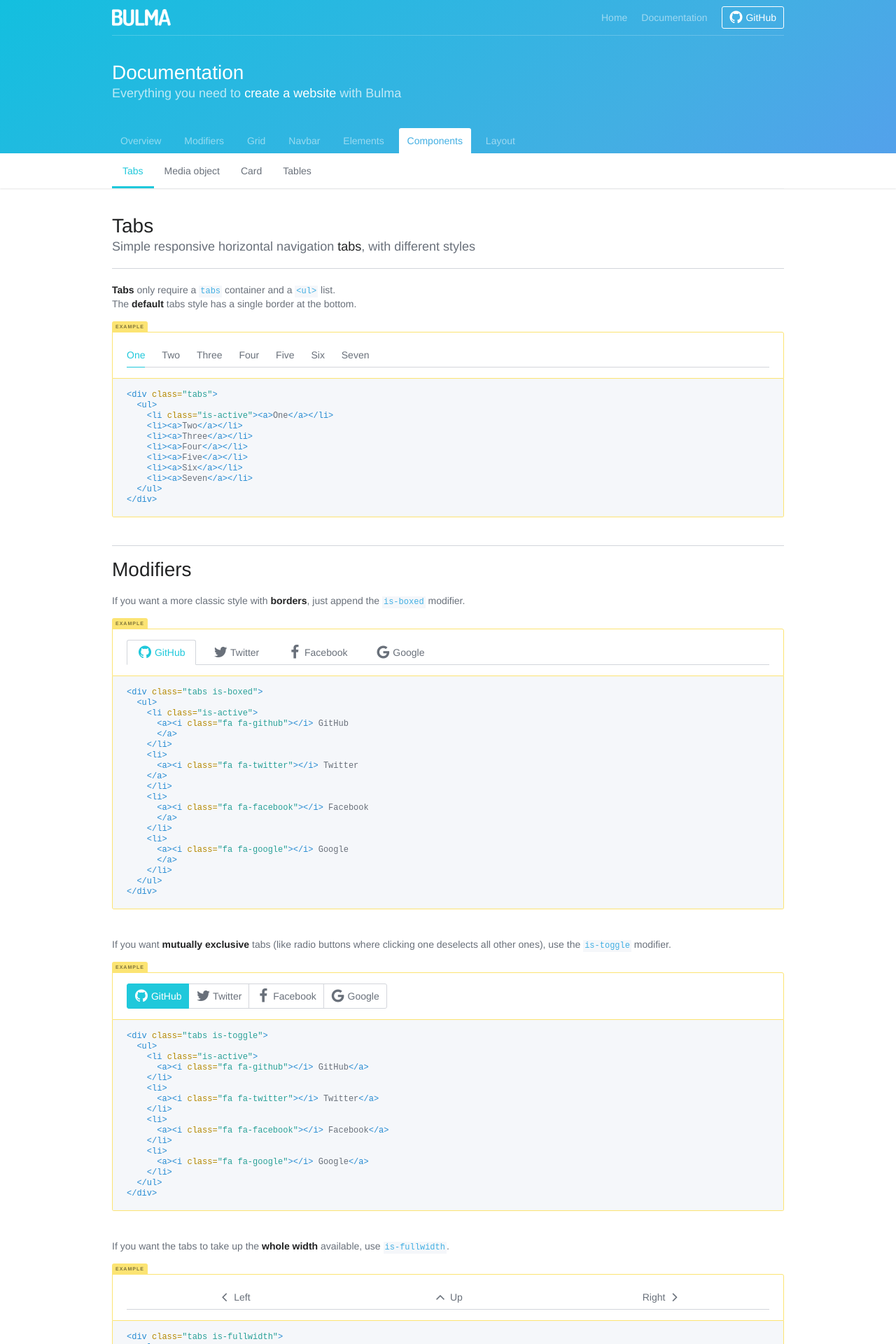
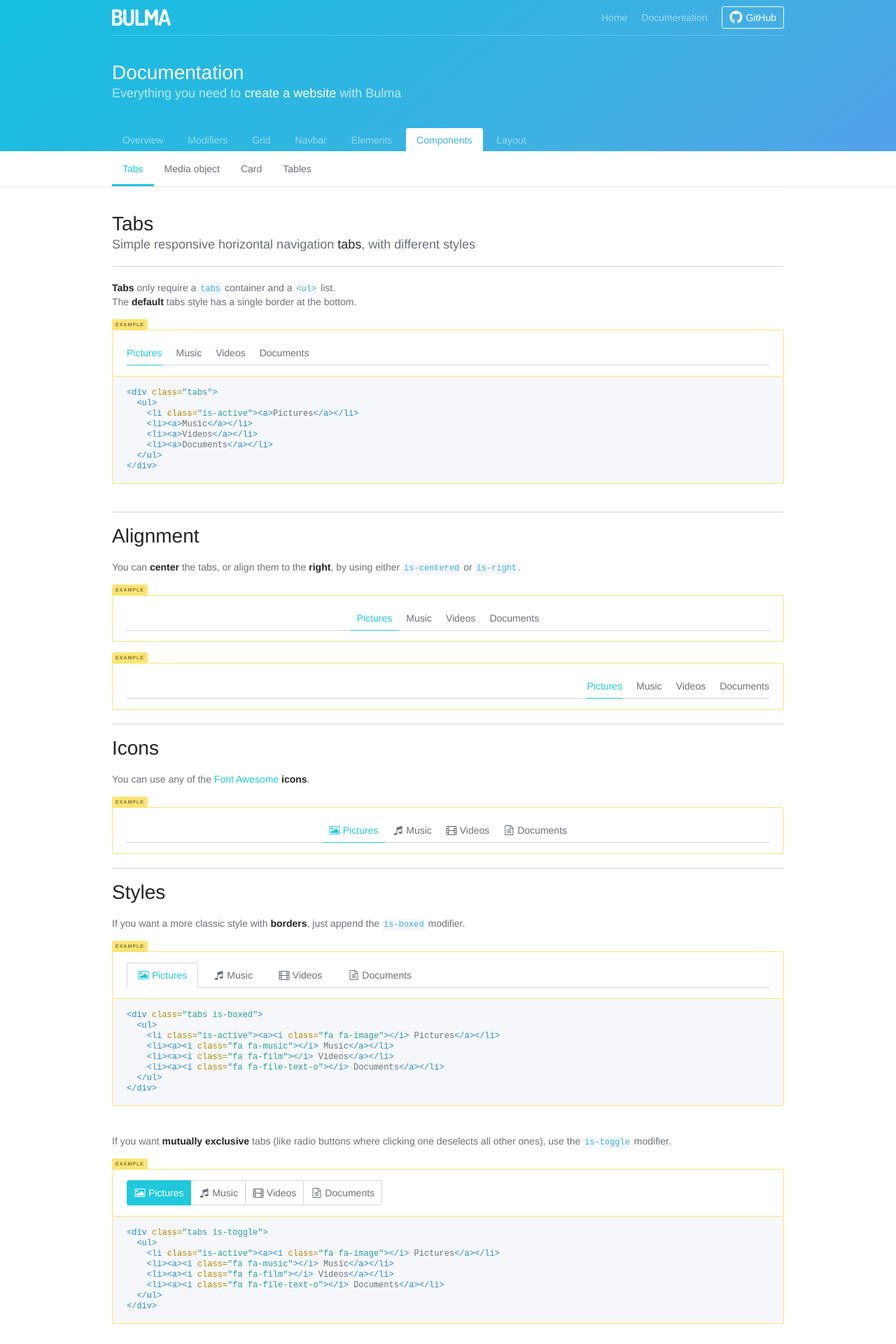
Before and after one commit to jgthms/bulma-website, a Jekyll site: the page built from documentation/components/tabs.html, in a window 1280 px wide. Shown: the top 1920 px of the page at 70% size. Built offline with Jekyll 4.4.1, drawn with Linux system fonts in a browser that asks for light colours; nearby versions of some CDN libraries; some of the changed text lies outside the part shown.

```diff
--- a/bower_components/bulma/bulma/components/tabs.sass
+++ b/bower_components/bulma/bulma/components/tabs.sass
@@ -6,9 +6,10 @@
   &:not(:last-child)
     margin-bottom: 20px
   .fa
-    line-height: 24px
-    margin: 0 -2px
-    width: 24px
+    font-size: 14px
+    line-height: 20px
+    margin: 2px -2px
+    width: 20px
   a
     border-bottom: 1px solid $border
     color: $text
@@ -20,7 +21,7 @@
       border-bottom-color: $text-strong
       color: $text-strong
   li
-    display: inline-block
+    display: block
     vertical-align: top
     & + li
       margin-left: 20px
@@ -30,6 +31,19 @@
         color: $link
   ul
     border-bottom: 1px solid $border
+    display: flex
+  &.is-centered
+    a
+      padding: 5px 10px
+    li
+      & + li
+        margin-left: 0
+    ul
+      justify-content: center
+      text-align: center
+  &.is-right
+    ul
+      justify-content: flex-end
   &.is-boxed
     a
       border: 1px solid transparent
@@ -46,10 +60,12 @@
           background: white
           border-color: $border
           border-bottom-color: transparent
+    &.is-centered
+      li
+        &,
+        & + li
+          margin: 0 2px
   &.is-toggle
-    ul
-      border-bottom: none
-      display: flex
     a
       border: 1px solid $border
       margin-bottom: 0
@@ -72,13 +88,14 @@
           border-color: $primary
           color: $primary-invert
           z-index: 1
+    ul
+      border-bottom: none
   &.is-fullwidth
     +tablet
-      ul
-        display: flex
-        justify-content: center
-        text-align: center
       li
         flex: 1
         & + li
           margin-left: 0
+      ul
+        justify-content: center
+        text-align: center
--- a/bower_components/bulma/bulma/elements/buttons.sass
+++ b/bower_components/bulma/bulma/elements/buttons.sass
@@ -16,6 +16,7 @@
 .button
   +control
   padding: 3px 10px
+  white-space: nowrap
   strong
     color: inherit
   small
--- a/bower_components/bulma/bulma/elements/controls.sass
+++ b/bower_components/bulma/bulma/elements/controls.sass
@@ -51,12 +51,22 @@
   width: 100%
   &[type="search"]
     border-radius: 290486px
+  &.is-flat
+    border: none
+    box-shadow: none
+    padding: 4px 8px
   &.is-small
     +control-small
+    &.is-flat
+      padding: 4px 6px
   &.is-medium
     +control-medium
+    &.is-flat
+      padding: 4px 10px
   &.is-large
     +control-large
+    &.is-flat
+      padding: 4px 12px
   &.is-fullwidth
     display: block
     width: 100%
--- a/bower_components/bulma/bulma/layout/hero.sass
+++ b/bower_components/bulma/bulma/layout/hero.sass
@@ -1,3 +1,18 @@
+.hero-video
+  +overlay
+  overflow: hidden
+  &.is-transparent
+    opacity: 0.3
+  video
+    left: 50%
+    min-height: 100%
+    min-width: 100%
+    position: absolute
+    top: 50%
+    transform: translate3d(-50%, -50%, 0)
+  +mobile
+    display: none
+
 .hero-content
   padding: 40px 20px
   +desktop
@@ -23,16 +38,10 @@
     background: none
     box-shadow: none
   .tabs
+    a
+      border: none
     ul
       border-bottom: none
-    a
-      border: none
-      margin-bottom: 0
-      padding: 0 0 10px
-    &.is-boxed
-      a
-        border: none
-        padding: 6px 12px
   &.is-alt
     background: $background
     color: $text-light
@@ -67,7 +76,8 @@
             opacity: 1
         li.is-active a
           opacity: 1
-        &.is-boxed
+        &.is-boxed,
+        &.is-toggle
           a
             color: $color-invert
             &:hover
@@ -95,26 +105,21 @@
           .header-item
             border-top-color: rgba($color-invert, 0.2)
   &.is-fullheight,
-  &.is-medium,
   &.is-large
     +tablet
       .tabs
         font-size: $size-medium
-        a
-          padding-bottom: 15px
-        &.is-boxed
-          a
-            padding: 12px 16px
   &.is-medium
     +tablet
       .hero-content
         padding: 120px 20px
-      .tabs
-        font-size: 16px
     +desktop
       .hero-content
         padding: 120px 0
   &.is-large
+    .tabs
+      a
+        padding: 10px 15px
     +tablet
       .hero-content
         padding: 240px 20px
@@ -127,6 +132,9 @@
     flex-direction: column
     height: 100vh
     justify-content: space-between
+    .tabs
+      a
+        padding: 15px 20px
     .hero-content
       display: flex
       flex: 1
--- a/documentation/components/tabs.html
+++ b/documentation/components/tabs.html
@@ -20,99 +20,93 @@
     <div class="example">
       <div class="tabs">
         <ul>
-          <li class="is-active">
-            <a>One</a>
-          </li>
-          <li>
-            <a>Two</a>
-          </li>
-          <li>
-            <a>Three</a>
-          </li>
-          <li>
-            <a>Four</a>
-          </li>
-          <li>
-            <a>Five</a>
-          </li>
-          <li>
-            <a>Six</a>
-          </li>
-          <li>
-            <a>Seven</a>
-          </li>
+          <li class="is-active"><a>Pictures</a></li>
+          <li><a>Music</a></li>
+          <li><a>Videos</a></li>
+          <li><a>Documents</a></li>
         </ul>
       </div>
     </div>
 {% highlight html %}
 <div class="tabs">
   <ul>
-    <li class="is-active"><a>One</a></li>
-    <li><a>Two</a></li>
-    <li><a>Three</a></li>
-    <li><a>Four</a></li>
-    <li><a>Five</a></li>
-    <li><a>Six</a></li>
-    <li><a>Seven</a></li>
+    <li class="is-active"><a>Pictures</a></li>
+    <li><a>Music</a></li>
+    <li><a>Videos</a></li>
+    <li><a>Documents</a></li>
   </ul>
 </div>
 {% endhighlight %}
 
     <hr>
 
-    <h3 class="title">Modifiers</h3>
+    <h3 class="title">Alignment</h3>
+
+    <div class="content">
+      <p>You can <strong>center</strong> the tabs, or align them to the <strong>right</strong>, by using either <code>is-centered</code> or <code>is-right</code>.</p>
+    </div>
+    <div class="example">
+      <div class="tabs is-centered">
+        <ul>
+          <li class="is-active"><a>Pictures</a></li>
+          <li><a>Music</a></li>
+          <li><a>Videos</a></li>
+          <li><a>Documents</a></li>
+        </ul>
+      </div>
+    </div>
+    <div class="example">
+      <div class="tabs is-right">
+        <ul>
+          <li class="is-active"><a>Pictures</a></li>
+          <li><a>Music</a></li>
+          <li><a>Videos</a></li>
+          <li><a>Documents</a></li>
+        </ul>
+      </div>
+    </div>
+
+    <hr>
+
+    <h3 class="title">Icons</h3>
+
+    <div class="content">
+      <p>You can use any of the <a href="http://fortawesome.github.io/Font-Awesome/">Font Awesome</a> <strong>icons</strong>.</p>
+    </div>
+    <div class="example">
+      <div class="tabs is-centered">
+        <ul>
+          <li class="is-active"><a><i class="fa fa-image"></i> Pictures</a></li>
+          <li><a><i class="fa fa-music"></i> Music</a></li>
+          <li><a><i class="fa fa-film"></i> Videos</a></li>
+          <li><a><i class="fa fa-file-text-o"></i> Documents</a></li>
+        </ul>
+      </div>
+    </div>
+
+    <hr>
+
+    <h3 class="title">Styles</h3>
     <div class="content">
       If you want a more classic style with <strong>borders</strong>, just append the <code>is-boxed</code> modifier.
     </div>
     <div class="example">
       <div class="tabs is-boxed">
         <ul>
-          <li class="is-active">
-            <a>
-              <i class="fa fa-github"></i>
-              GitHub
-            </a>
-          </li>
-          <li>
-            <a>
-              <i class="fa fa-twitter"></i>
-              Twitter
-            </a>
-          </li>
-          <li>
-            <a>
-              <i class="fa fa-facebook"></i>
-              Facebook
-            </a>
-          </li>
-          <li>
-            <a>
-              <i class="fa fa-google"></i>
-              Google
-            </a>
-          </li>
+          <li class="is-active"><a><i class="fa fa-image"></i> Pictures</a></li>
+          <li><a><i class="fa fa-music"></i> Music</a></li>
+          <li><a><i class="fa fa-film"></i> Videos</a></li>
+          <li><a><i class="fa fa-file-text-o"></i> Documents</a></li>
         </ul>
       </div>
     </div>
 {% highlight html %}
 <div class="tabs is-boxed">
   <ul>
-    <li class="is-active">
-      <a><i class="fa fa-github"></i> GitHub
-      </a>
-    </li>
-    <li>
-      <a><i class="fa fa-twitter"></i> Twitter
-    </a>
-    </li>
-    <li>
-      <a><i class="fa fa-facebook"></i> Facebook
-      </a>
-    </li>
-    <li>
-      <a><i class="fa fa-google"></i> Google
-      </a>
-    </li>
+    <li class="is-active"><a><i class="fa fa-image"></i> Pictures</a></li>
+    <li><a><i class="fa fa-music"></i> Music</a></li>
+    <li><a><i class="fa fa-film"></i> Videos</a></li>
+    <li><a><i class="fa fa-file-text-o"></i> Documents</a></li>
   </ul>
 </div>
 {% endhighlight %}
@@ -123,48 +117,20 @@
     <div class="example">
       <div class="tabs is-toggle">
         <ul>
-          <li class="is-active">
-            <a>
-              <i class="fa fa-github"></i>
-              GitHub
-            </a>
-          </li>
-          <li>
-            <a>
-              <i class="fa fa-twitter"></i>
-              Twitter
-            </a>
-          </li>
-          <li>
-            <a>
-              <i class="fa fa-facebook"></i>
-              Facebook
-            </a>
-          </li>
-          <li>
-            <a>
-              <i class="fa fa-google"></i>
-              Google
-            </a>
-          </li>
+          <li class="is-active"><a><i class="fa fa-image"></i> Pictures</a></li>
+          <li><a><i class="fa fa-music"></i> Music</a></li>
+          <li><a><i class="fa fa-film"></i> Videos</a></li>
+          <li><a><i class="fa fa-file-text-o"></i> Documents</a></li>
         </ul>
       </div>
     </div>
 {% highlight html %}
 <div class="tabs is-toggle">
   <ul>
-    <li class="is-active">
-      <a><i class="fa fa-github"></i> GitHub</a>
-    </li>
-    <li>
-      <a><i class="fa fa-twitter"></i> Twitter</a>
-    </li>
-    <li>
-      <a><i class="fa fa-facebook"></i> Facebook</a>
-    </li>
-    <li>
-      <a><i class="fa fa-google"></i> Google</a>
-    </li>
+    <li class="is-active"><a><i class="fa fa-image"></i> Pictures</a></li>
+    <li><a><i class="fa fa-music"></i> Music</a></li>
+    <li><a><i class="fa fa-film"></i> Videos</a></li>
+    <li><a><i class="fa fa-file-text-o"></i> Documents</a></li>
   </ul>
 </div>
 {% endhighlight %}
@@ -176,22 +142,13 @@
       <div class="tabs is-fullwidth">
         <ul>
           <li>
-            <a>
-              <i class="fa fa-angle-left"></i>
-              Left
-            </a>
+            <a><i class="fa fa-angle-left"></i> Left</a>
           </li>
           <li>
-            <a>
-              <i class="fa fa-angle-up"></i>
-              Up
-            </a>
+            <a><i class="fa fa-angle-up"></i> Up</a>
           </li>
           <li>
-            <a>
-              Right
-              <i class="fa fa-angle-right"></i>
-            </a>
+            <a>Right <i class="fa fa-angle-right"></i></a>
           </li>
         </ul>
       </div>
@@ -211,5 +168,92 @@
   </ul>
 </div>
 {% endhighlight %}
+
+    <hr>
+
+    <h3 class="title">Combining</h3>
+    <div class="content">
+      <p>You can <strong>combine</strong> different modifiers. For example, you can <strong>centered boxed</strong> tabs, or <strong>fullwidth toggle</strong> ones.</p>
+    </div>
+
+    <div class="example">
+      <div class="tabs is-centered is-boxed">
+        <ul>
+          <li class="is-active">
+            <a><i class="fa fa-image"></i> Pictures</a>
+          </li>
+          <li>
+            <a><i class="fa fa-music"></i> Music</a>
+          </li>
+          <li>
+            <a><i class="fa fa-film"></i> Videos</a>
+          </li>
+          <li>
+            <a><i class="fa fa-file-text-o"></i> Documents</a>
+          </li>
+        </ul>
+      </div>
+    </div>
+
+{% highlight html %}
+<div class="example">
+  <div class="tabs is-centered is-boxed">
+    <ul>
+      <li class="is-active">
+        <a><i class="fa fa-image"></i> Pictures</a>
+      </li>
+      <li>
+        <a><i class="fa fa-music"></i> Music</a>
+      </li>
+      <li>
+        <a><i class="fa fa-film"></i> Videos</a>
+      </li>
+      <li>
+        <a><i class="fa fa-file-text-o"></i> Documents</a>
+      </li>
+    </ul>
+  </div>
+</div>
+{% endhighlight %}
+
+    <div class="example">
+      <div class="tabs is-toggle is-fullwidth">
+        <ul>
+          <li class="is-active">
+            <a><i class="fa fa-image"></i> Pictures</a>
+          </li>
+          <li>
+            <a><i class="fa fa-music"></i> Music</a>
+          </li>
+          <li>
+            <a><i class="fa fa-film"></i> Videos</a>
+          </li>
+          <li>
+            <a><i class="fa fa-file-text-o"></i> Documents</a>
+          </li>
+        </ul>
+      </div>
+    </div>
+
+{% highlight html %}
+<div class="example">
+  <div class="tabs is-toggle is-fullwidth">
+    <ul>
+      <li class="is-active">
+        <a><i class="fa fa-image"></i> Pictures</a>
+      </li>
+      <li>
+        <a><i class="fa fa-music"></i> Music</a>
+      </li>
+      <li>
+        <a><i class="fa fa-film"></i> Videos</a>
+      </li>
+      <li>
+        <a><i class="fa fa-file-text-o"></i> Documents</a>
+      </li>
+    </ul>
+  </div>
+</div>
+{% endhighlight %}
   </div>
 </section>
```
Also changed, not shown: examples/launch.html (added, +39 -0 lines), 1 other file.
